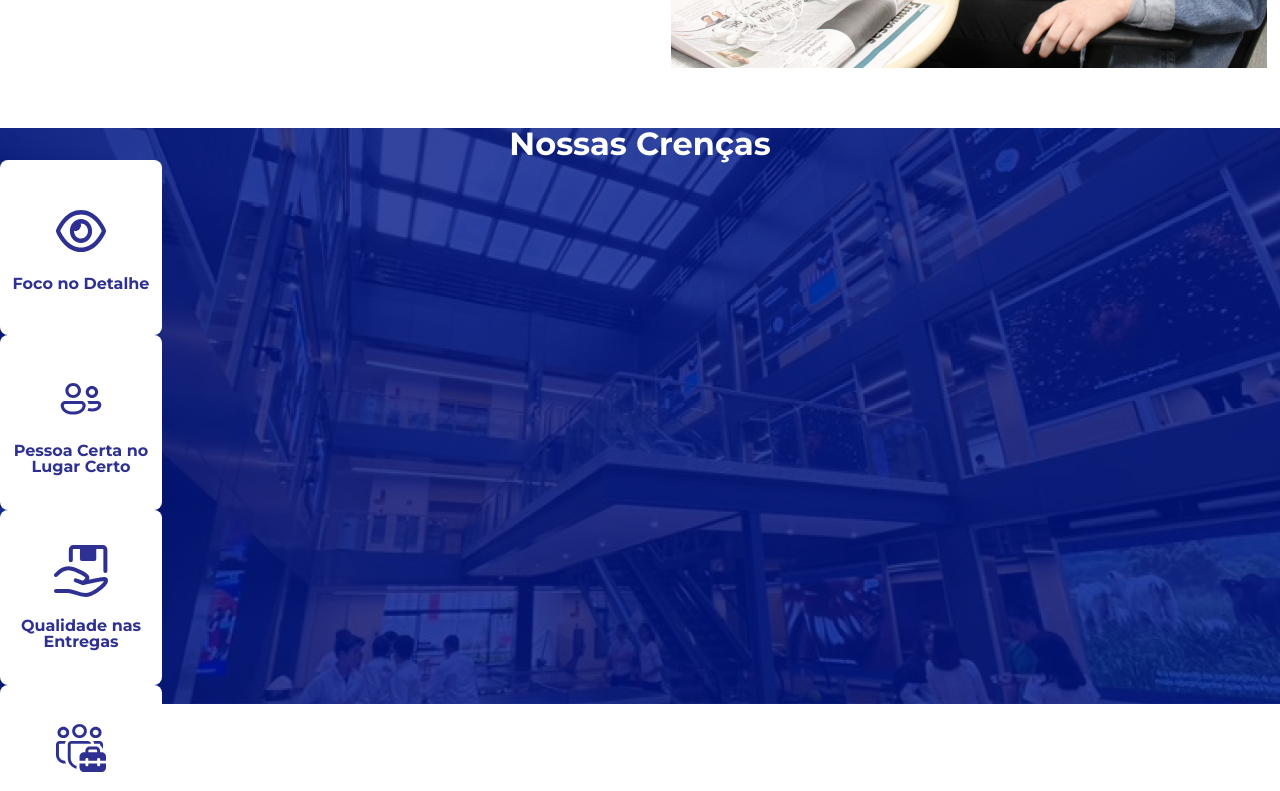
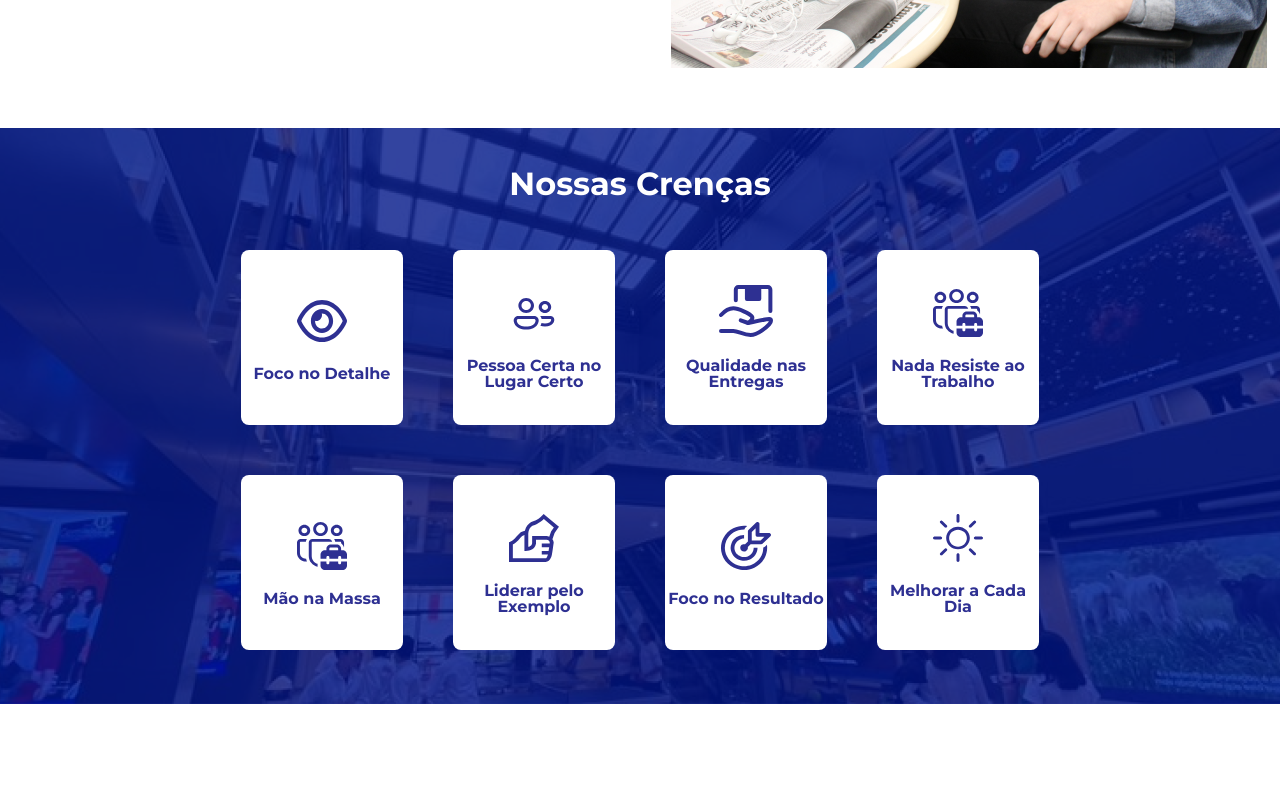
Before and after one commit to M1409/proposta-germinare, a React (Create React App) app: page / in a window 1280 px wide. Shown: the part 1120-1911 px from the top of the page. After the commit the page ends 1824 px from the top, so only its background shows below. Built offline with nearby package versions, Linux system fonts and the light colour scheme.

Commit message:
feat/germinare/beliefsection

```diff
--- a/src/Components/LayoutSection/LayoutSection.module.scss
+++ b/src/Components/LayoutSection/LayoutSection.module.scss
@@ -1,6 +1,6 @@
 .LayoutSection {
     opacity: 1;
-    width: 100vw;
+    width: 100%;
     position: relative;
     background-repeat: no-repeat;
     background-size: cover;
@@ -11,5 +11,5 @@
     display: block;
     height: 100%;
     position: absolute;
-    width: 100vw;
+    width: 100%;
 }
--- /dev/null
+++ b/src/Pages/Home/Components/BeliefSection/BeliefSection.module.scss
@@ -0,0 +1,14 @@
+.CardsContainer{
+    display: 'flex';
+    justify-content: 'center';
+    gap: '50px';
+    flex-wrap: 'wrap';
+    align-items: 'center';
+    margin: '50px auto';
+    max-width: '900px';
+}
+
+.BeliefSectionTitle{
+    text-align: center;
+    margin-top: 40px;
+}
--- a/src/Pages/Home/Components/BeliefSection/BeliefSection.module.style.scss
+++ /dev/null
@@ -1,6 +0,0 @@
-.CardsContainer{
-    display: flex;
-    justify-content: space-around;
-    align-items: center;
-    flex-direction: wrap;
-}
--- a/src/Pages/Home/Components/BeliefSection/BeliefSection.tsx
+++ b/src/Pages/Home/Components/BeliefSection/BeliefSection.tsx
@@ -11,7 +11,8 @@ import hands from './Assets/Images/hands.svg'
 import target from './Assets/Images/target.svg'
 import sunny from './Assets/Images/sunny.svg'
 
-import styles from './BeliefSection.module.style.scss'
+import styles from './BeliefSection.module.scss'
+
 
 export function BeliefSection() {
 
@@ -62,13 +63,13 @@ export function BeliefSection() {
 
     return (
         <LayoutSection src={Beliefs} color='rgba(1, 22, 137, 0.8)' height='576px'>
-            <div style={{ textAlign: 'center' }}>
+            <div className={styles.BeliefSectionTitle}>
                 <Typography color="white" variant="TypographySubtitle">
                     Nossas Crenças
                 </Typography>
             </div>
 
-            <div className={styles.CardsContainer}>
+            <div style = {{display: 'flex', justifyContent: 'center', gap: '50px', flexWrap: 'wrap', alignItems: 'center', margin: `50px auto`,maxWidth: '900px' }}>
                 {cards.map(card =>(
                     <WhiteCard content={card.content} width = {card.width}>
                         <img src={card.icon} alt={card.content} />
```
Also changed, not shown: src/Pages/Home/Components/BeliefSection/Assets/Images/hands.svg.
